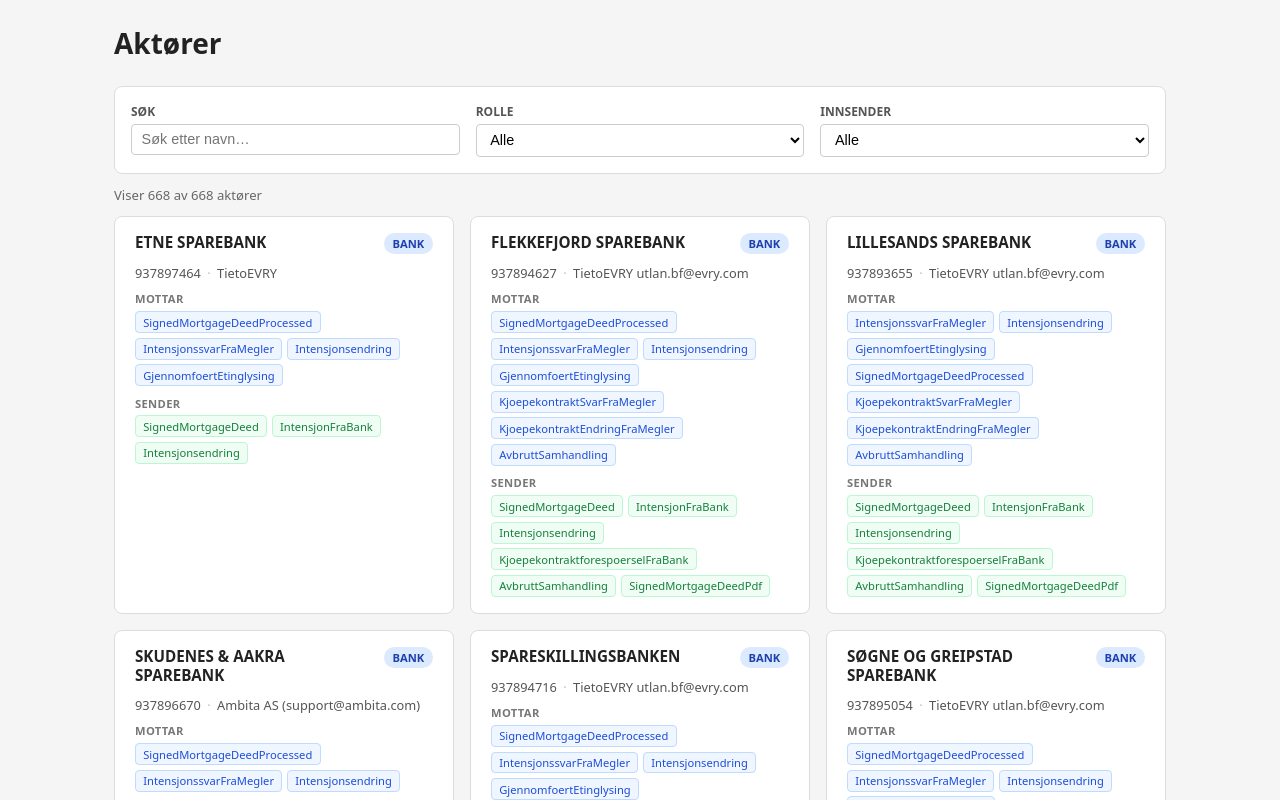
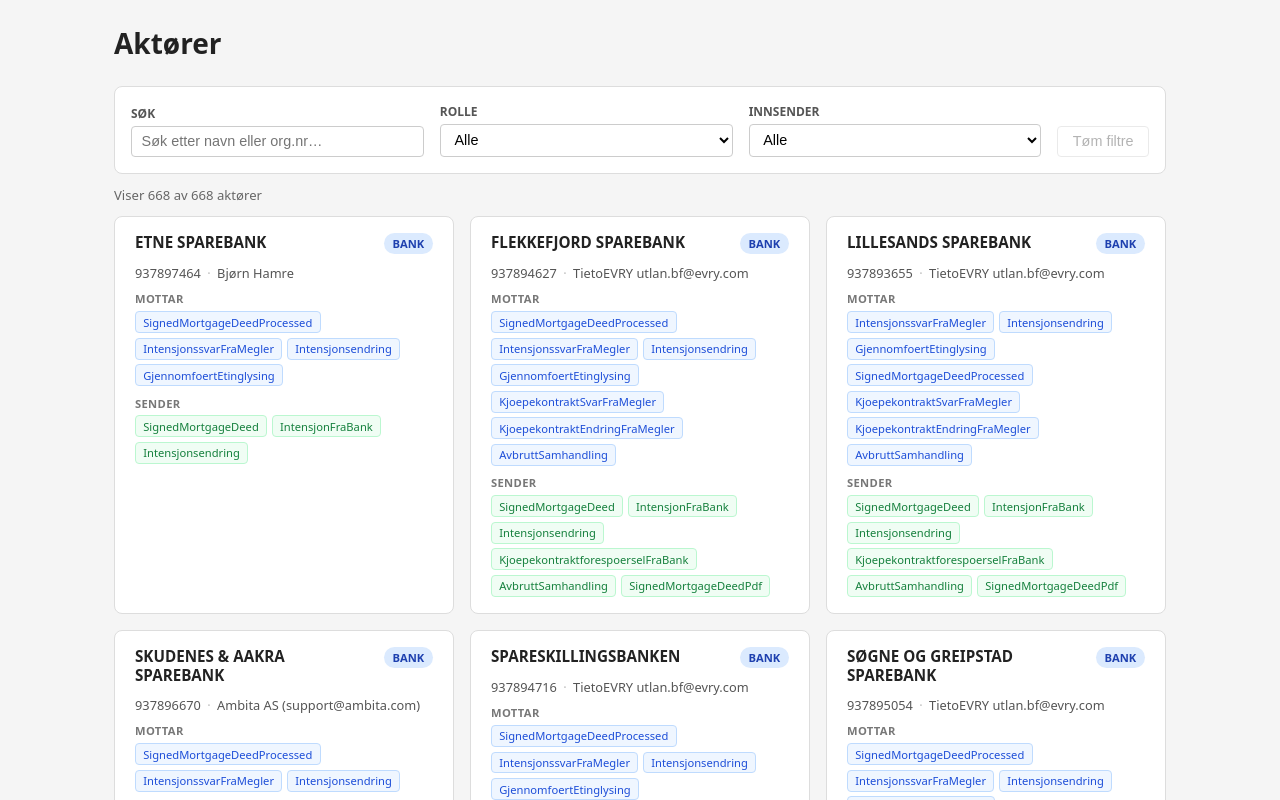
Before and after one commit to javaguruen/akeldo, a Vue app: page / in a window 1280 px wide. Shown: the top 800 px of the page. Built offline with nearby package versions, Linux system fonts and the light colour scheme.

Commit message:
Overskriver ikke akeldo-filen hvis nedlasting feiler

```diff
--- a/src/App.vue
+++ b/src/App.vue
@@ -23,12 +23,53 @@
   }
 })
 
+const DOMAIN_MAP = {
+  'ambita.com':    'Ambita',
+  'ambita.no':     'Ambita',
+  'alice-bob.no':  'Alice & Bob',
+  'tietoevry.com': 'Tietoevry',
+  'evry.com':      'Tietoevry',
+  'evry.cos':      'Tietoevry',
+  'broker.no':     'Broker',
+  'brokre.no':     'Broker',
+  'visma.com':     'Broker',
+  'nordea.no':     'Nordea',
+  'propware.no':   'Propware',
+}
+
+const NAME_PATTERNS = [
+  [/ambita/i,     'Ambita'],
+  [/alice.*bob/i, 'Alice & Bob'],
+  [/tieto|evry/i, 'Tietoevry'],
+  [/broker/i,     'Broker'],
+  [/nordea/i,     'Nordea'],
+  [/propware/i,   'Propware'],
+]
+
+function parseInnsender(raw) {
+  if (!raw) return null
+  const trimmed = raw.trim()
+  const emailMatch = trimmed.match(/[\w.+'-]+@([\w.-]+\.[a-z]{2,})/i)
+  if (emailMatch) {
+    const canonical = DOMAIN_MAP[emailMatch[1].toLowerCase()]
+    if (canonical) return canonical
+  }
+  for (const [pattern, canonical] of NAME_PATTERNS) {
+    if (pattern.test(trimmed)) return canonical
+  }
+  return 'Ukjent'
+}
+
 const roleOptions = computed(() =>
   [...new Set(orgs.value.map(o => o.roller?.[0]?.rolle).filter(Boolean))].sort()
 )
 
 const innsenderOptions = computed(() =>
-  [...new Set(orgs.value.map(o => o.innsender?.split(' - ')[0]).filter(Boolean))].sort()
+  [...new Set(orgs.value.map(o => parseInnsender(o.innsender)).filter(Boolean))].sort()
+)
+
+const hasActiveFilters = computed(() =>
+  searchText.value !== '' || roleFilter.value !== '' || innsenderFilter.value !== ''
 )
 
 const filteredOrgs = computed(() => {
@@ -36,10 +77,16 @@
   return orgs.value.filter(org => {
     if (search && !org.organisasjonsnavn.toLowerCase().includes(search) && !org.organisasjonsnummer.includes(search)) return false
     if (roleFilter.value && org.roller?.[0]?.rolle !== roleFilter.value) return false
-    if (innsenderFilter.value && org.innsender?.split(' - ')[0] !== innsenderFilter.value) return false
+    if (innsenderFilter.value && parseInnsender(org.innsender) !== innsenderFilter.value) return false
     return true
   })
 })
+
+function clearFilters() {
+  searchText.value = ''
+  roleFilter.value = ''
+  innsenderFilter.value = ''
+}
 </script>
 
 <template>
@@ -53,9 +100,12 @@
       :innsender-options="innsenderOptions"
       :role-filter="roleFilter"
       :innsender-filter="innsenderFilter"
+      :search-text="searchText"
+      :has-active-filters="hasActiveFilters"
       @search="searchText = $event"
       @role="roleFilter = $event"
       @innsender="innsenderFilter = $event"
+      @clear="clearFilters"
     />
 
     <p v-if="!loading && !error" class="result-count">
--- a/src/components/FilterBar.vue
+++ b/src/components/FilterBar.vue
@@ -1,12 +1,14 @@
 <script setup>
 defineProps({
-  roleOptions:     { type: Array, required: true },
-  innsenderOptions:{ type: Array, required: true },
-  roleFilter:      { type: String, required: true },
-  innsenderFilter: { type: String, required: true },
+  roleOptions:      { type: Array,   required: true },
+  innsenderOptions: { type: Array,   required: true },
+  roleFilter:       { type: String,  required: true },
+  innsenderFilter:  { type: String,  required: true },
+  searchText:       { type: String,  required: true },
+  hasActiveFilters: { type: Boolean, required: true },
 })
 
-const emit = defineEmits(['search', 'role', 'innsender'])
+const emit = defineEmits(['search', 'role', 'innsender', 'clear'])
 </script>
 
 <template>
@@ -16,7 +18,8 @@
       <input
         id="search"
         type="text"
-        placeholder="Søk etter navn…"
+        placeholder="Søk etter navn eller org.nr…"
+        :value="searchText"
         @input="emit('search', $event.target.value)"
       />
     </div>
@@ -44,6 +47,15 @@
         <option v-for="i in innsenderOptions" :key="i" :value="i">{{ i }}</option>
       </select>
     </div>
+
+    <div class="filter-group filter-group--clear">
+      <label>&nbsp;</label>
+      <button
+        class="clear-btn"
+        :disabled="!hasActiveFilters"
+        @click="emit('clear')"
+      >Tøm filtre</button>
+    </div>
   </div>
 </template>
 
@@ -56,6 +68,7 @@
   border: 1px solid #ddd;
   border-radius: 8px;
   padding: 1rem;
+  align-items: flex-end;
 }
 
 .filter-group {
@@ -64,6 +77,11 @@
   gap: 0.25rem;
   flex: 1;
   min-width: 160px;
+}
+
+.filter-group--clear {
+  flex: 0 0 auto;
+  min-width: unset;
 }
 
 label { font-size: 0.75rem; font-weight: 600; text-transform: uppercase; color: #555; }
@@ -80,4 +98,25 @@
   outline: 2px solid #4a90d9;
   outline-offset: 1px;
 }
+
+.clear-btn {
+  padding: 0.4rem 0.9rem;
+  border: 1px solid #ccc;
+  border-radius: 4px;
+  font-size: 0.9rem;
+  background: #fff;
+  color: #444;
+  cursor: pointer;
+  white-space: nowrap;
+}
+
+.clear-btn:hover:not(:disabled) {
+  background: #f0f0f0;
+  border-color: #aaa;
+}
+
+.clear-btn:disabled {
+  opacity: 0.4;
+  cursor: default;
+}
 </style>
```
Also changed, not shown: public/organizations.json.
